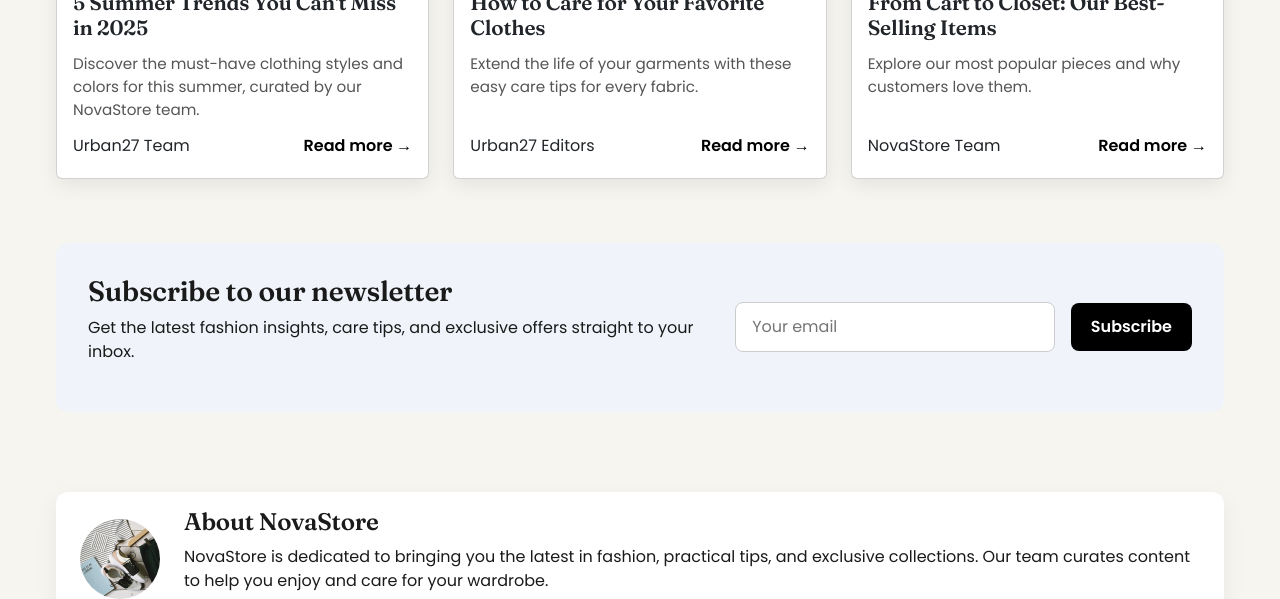
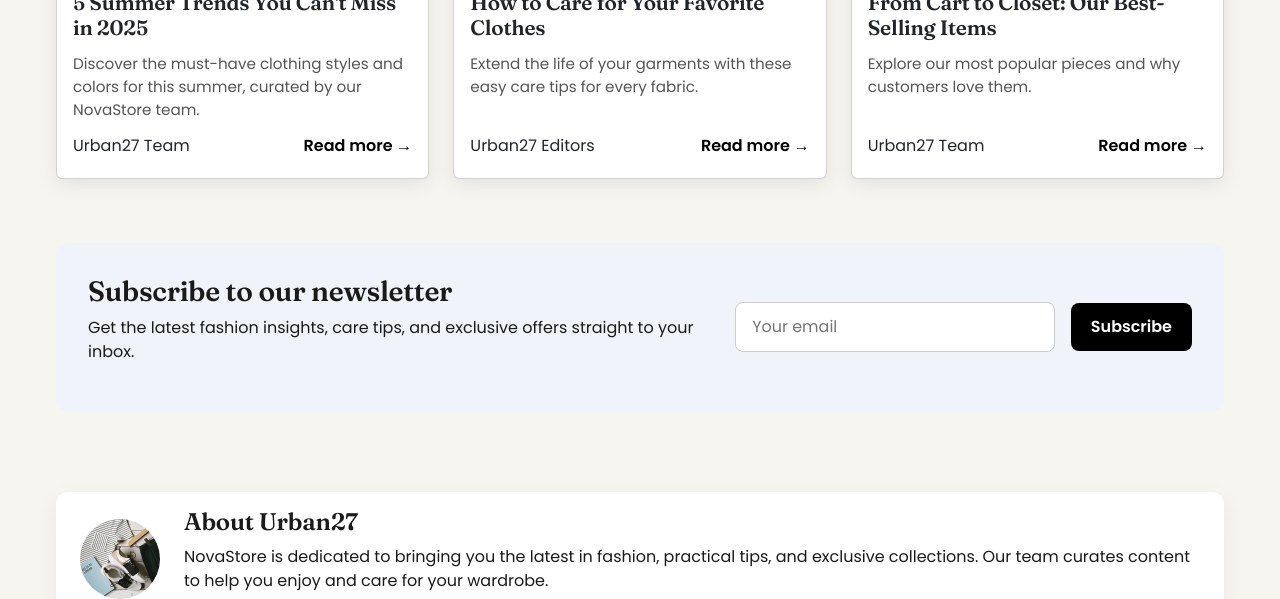
Before and after one commit to IgnacioDN/NovaStore, a React (Vite) app: page /blog in a window 1280 px wide. Shown: the part 860-1459 px from the top of the page. Built offline with nearby package versions, Linux system fonts and the light colour scheme.

Commit message:
Update author and section title to Urban27

```diff
--- a/src/pages/Blog.jsx
+++ b/src/pages/Blog.jsx
@@ -31,7 +31,7 @@ const featured = [
     title: "From Cart to Closet: Our Best-Selling Items",
     category: "Best Sellers",
     excerpt: "Explore our most popular pieces and why customers love them.",
-    author: "NovaStore Team",
+    author: "Urban27 Team",
     date: "May 2025",
     img: "https://images.unsplash.com/photo-1517841905240-472988babdf9?auto=format&fit=crop&w=600&q=80",
     imgCategory: bestSeller
@@ -160,7 +160,7 @@ const BlogLanding = () => {
         <div className="author-card">
           <img src={aboutNovastore} alt="NovaStore Team" />
           <div className="bio">
-            <h4>About NovaStore</h4>
+            <h4>About Urban27</h4>
             <p>
               NovaStore is dedicated to bringing you the latest in fashion, practical tips, and exclusive collections. Our team curates content to help you enjoy and care for your wardrobe.
             </p>
```
